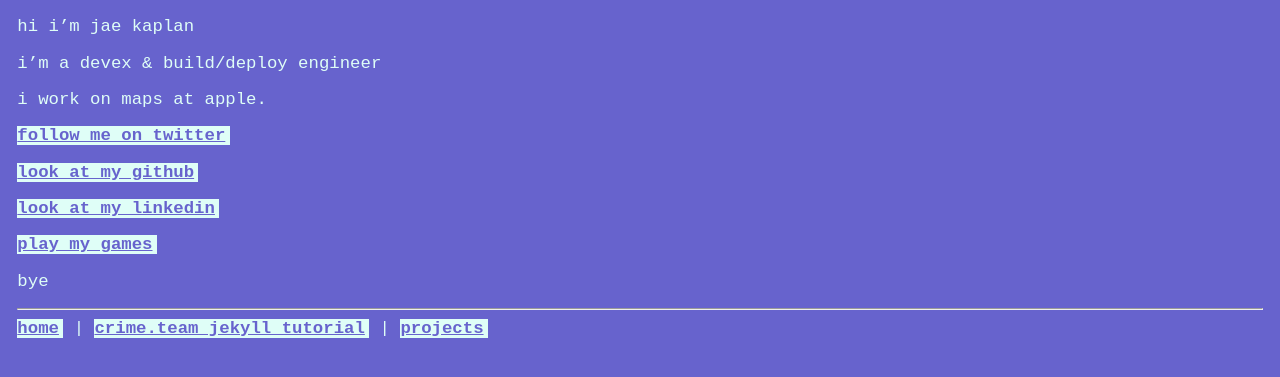
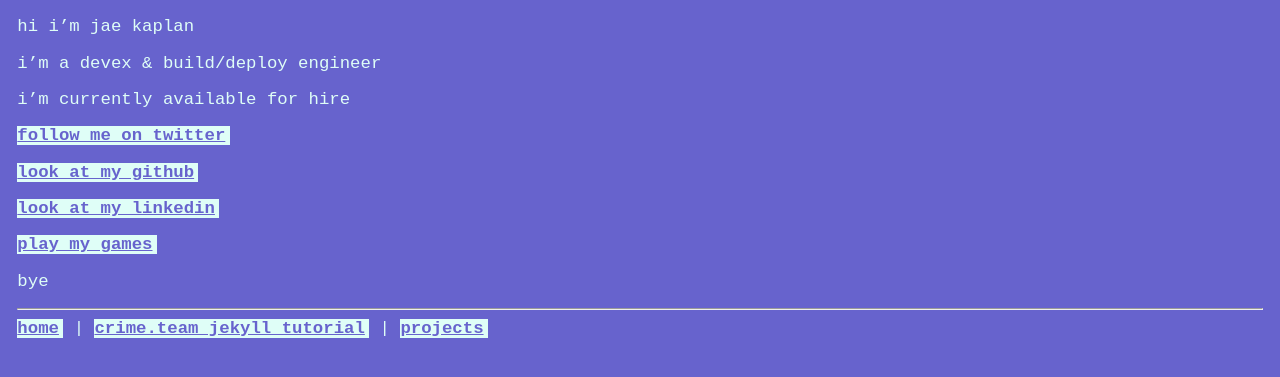
Before and after one commit to jkap/jkap-crimeteam, a Jekyll site: the page built from index.md, in a window 1280 px wide. Shown: the top 377 px of the page. Built offline with Jekyll 4.4.1, drawn with Linux system fonts in a browser that asks for light colours.

Commit message:
:wave:🏻:green_apple:

```diff
--- a/index.md
+++ b/index.md
@@ -7,7 +7,7 @@ hi i'm jae kaplan
 
 i'm a devex & build/deploy engineer
 
-i work on maps at apple.
+i’m currently available for hire
 
 [follow me on twitter](https://twitter.com/jkap)
 
```
